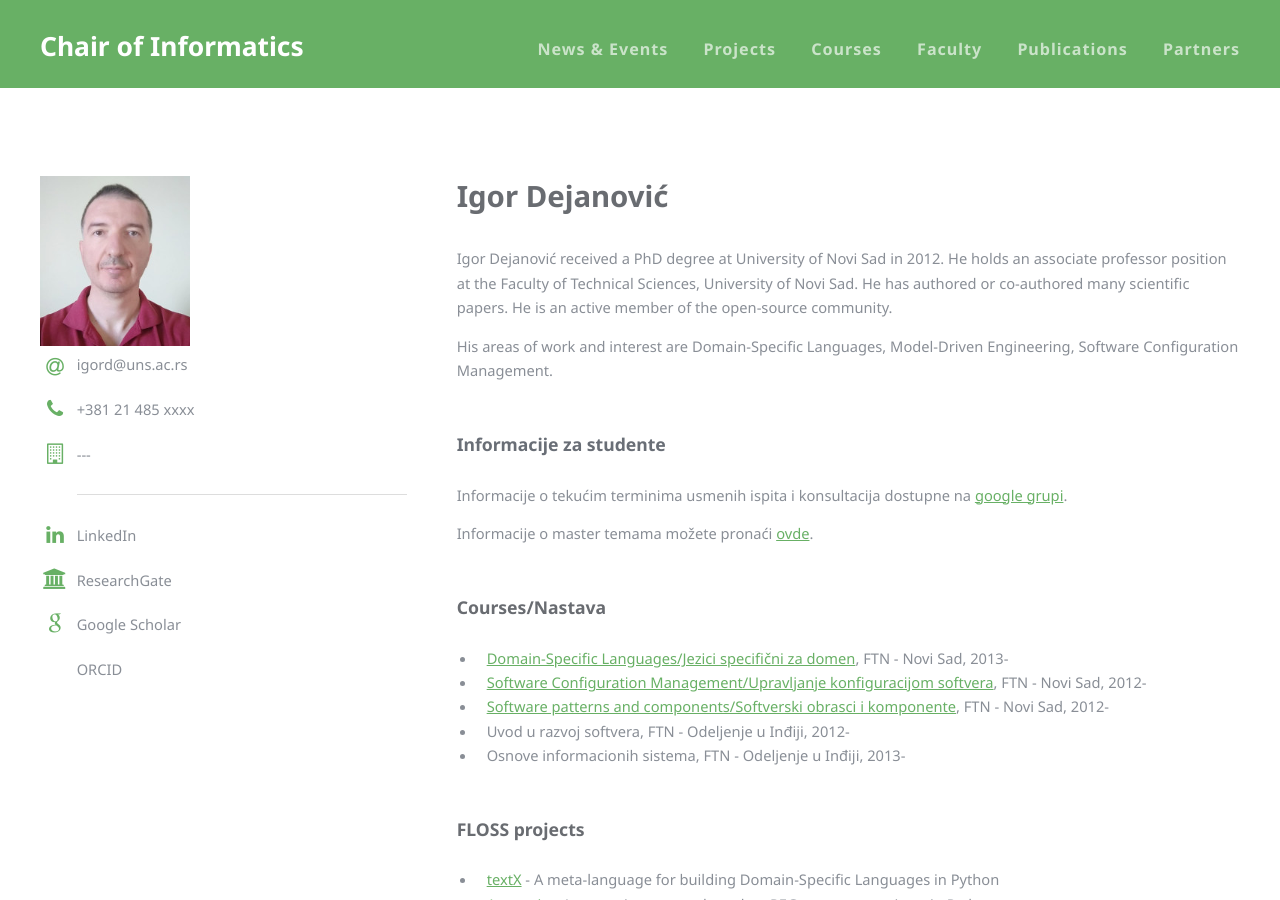
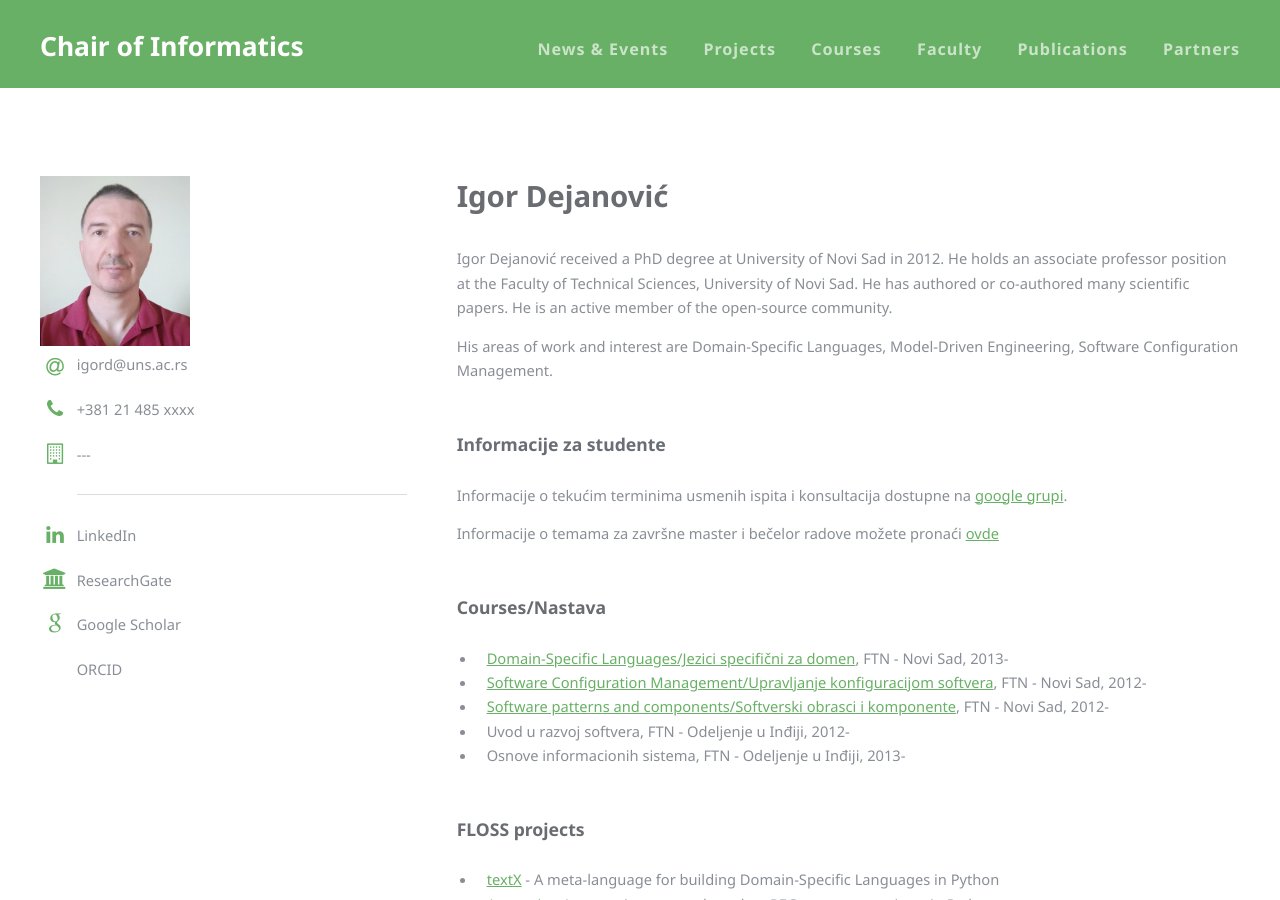
Before and after one commit to unsftn/informatika, a Jekyll site: the page built from _faculty/IgorDejanovic.md, in a window 1280 px wide and 900 px high. Built offline with Jekyll 4.4.1, drawn with Linux system fonts in a browser that asks for light colours.

Commit message:
Ažuriranje linka za teme za završne radove.

```diff
--- a/_faculty/IgorDejanovic.md
+++ b/_faculty/IgorDejanovic.md
@@ -29,7 +29,7 @@
 
 Informacije o tekućim terminima usmenih ispita i konsultacija dostupne na [google grupi](https://groups.google.com/forum/#!forum/dejanovic-ispiti).
 
-Informacije o master temama možete pronaći [ovde](http://www.igordejanovic.net/studenti/master_teme.html).
+Informacije o temama za završne master i bečelor radove možete pronaći [ovde](http://www.igordejanovic.net/studenti/teme.html)
 
 
 ### Courses/Nastava
```
